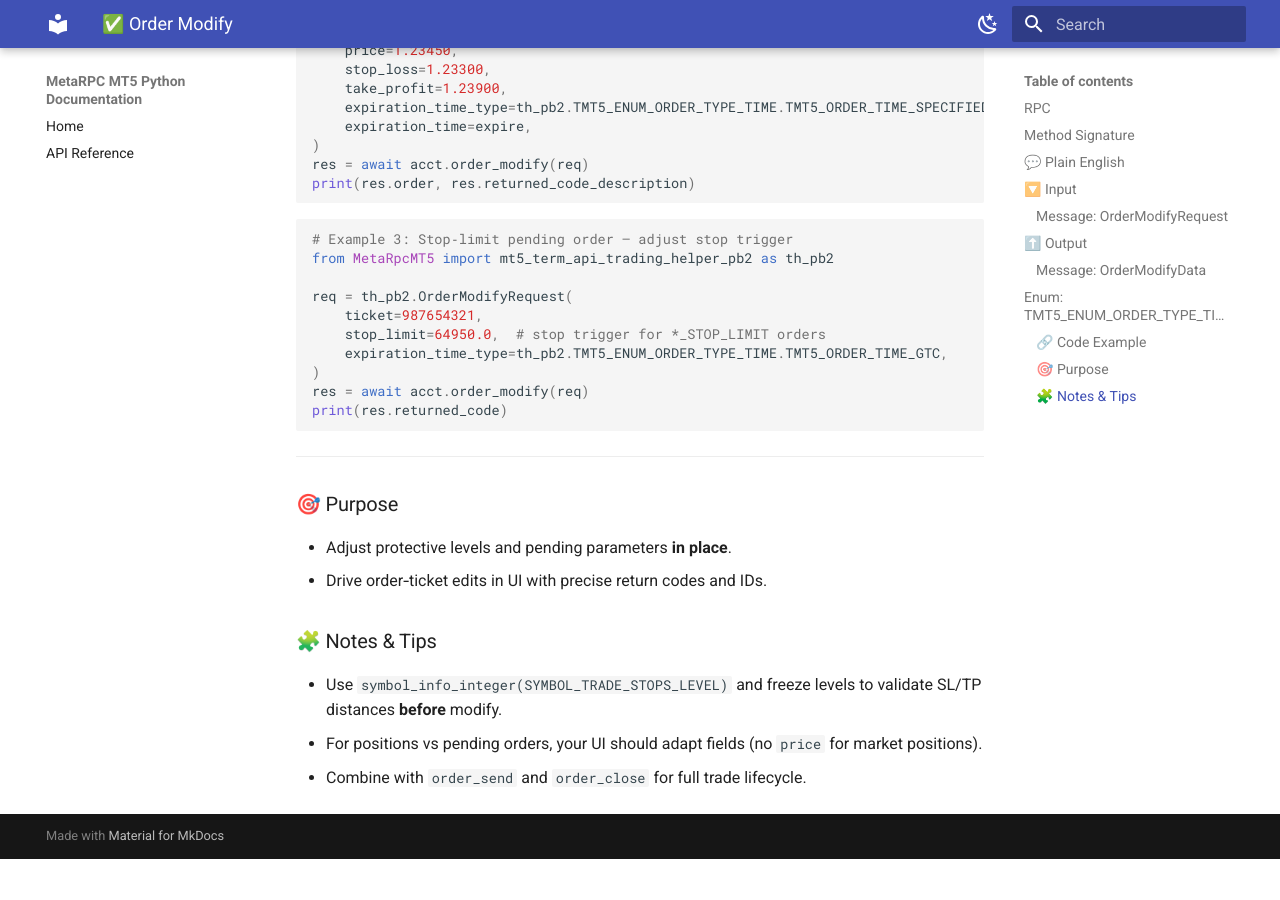
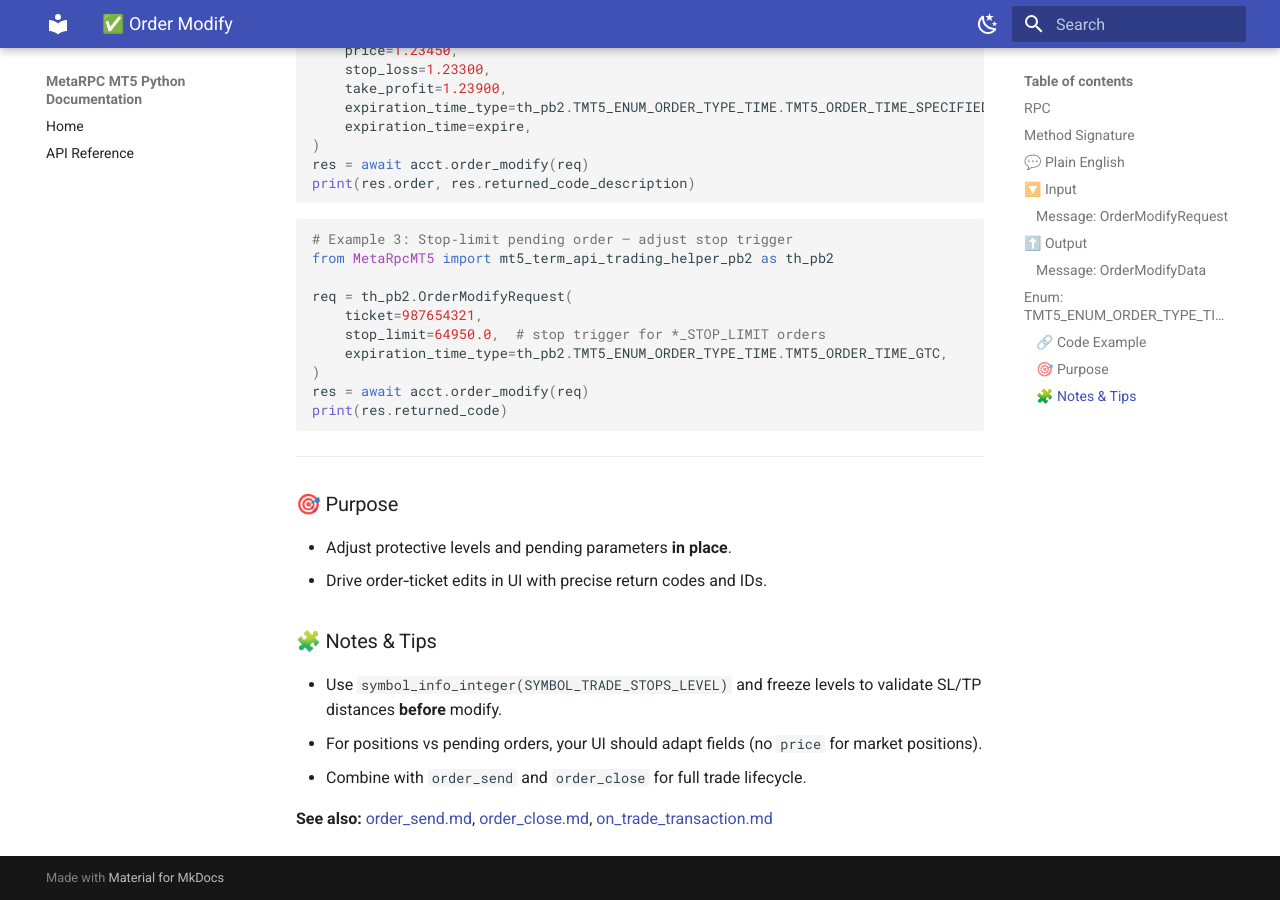
Before and after one commit to MetaRPC/PyMT5, an MkDocs documentation site: the page built from docs/MT5Account/Trading_Operations/order_modify.md, in a window 1280 px wide and 900 px high, scrolled down 3665 px. Built offline with MkDocs 1.6.1 and Material for MkDocs 9.7.7, drawn with Linux system fonts in a browser that asks for light colours; before the commit the page ends 4524 px from its top, so only the background shows below that.

Commit message:
Update order_modify.md

```diff
--- a/docs/MT5Account/Trading_Operations/order_modify.md
+++ b/docs/MT5Account/Trading_Operations/order_modify.md
@@ -157,3 +157,5 @@ print(res.returned_code)
 * Use `symbol_info_integer(SYMBOL_TRADE_STOPS_LEVEL)` and freeze levels to validate SL/TP distances **before** modify.
 * For positions vs pending orders, your UI should adapt fields (no `price` for market positions).
 * Combine with `order_send` and `order_close` for full trade lifecycle.
+
+**See also:** [order\_send.md](./order_send.md), [order\_close.md](./order_close.md), [on\_trade\_transaction.md](../Subscriptions_Streaming/on_trade_transaction.md)
```
